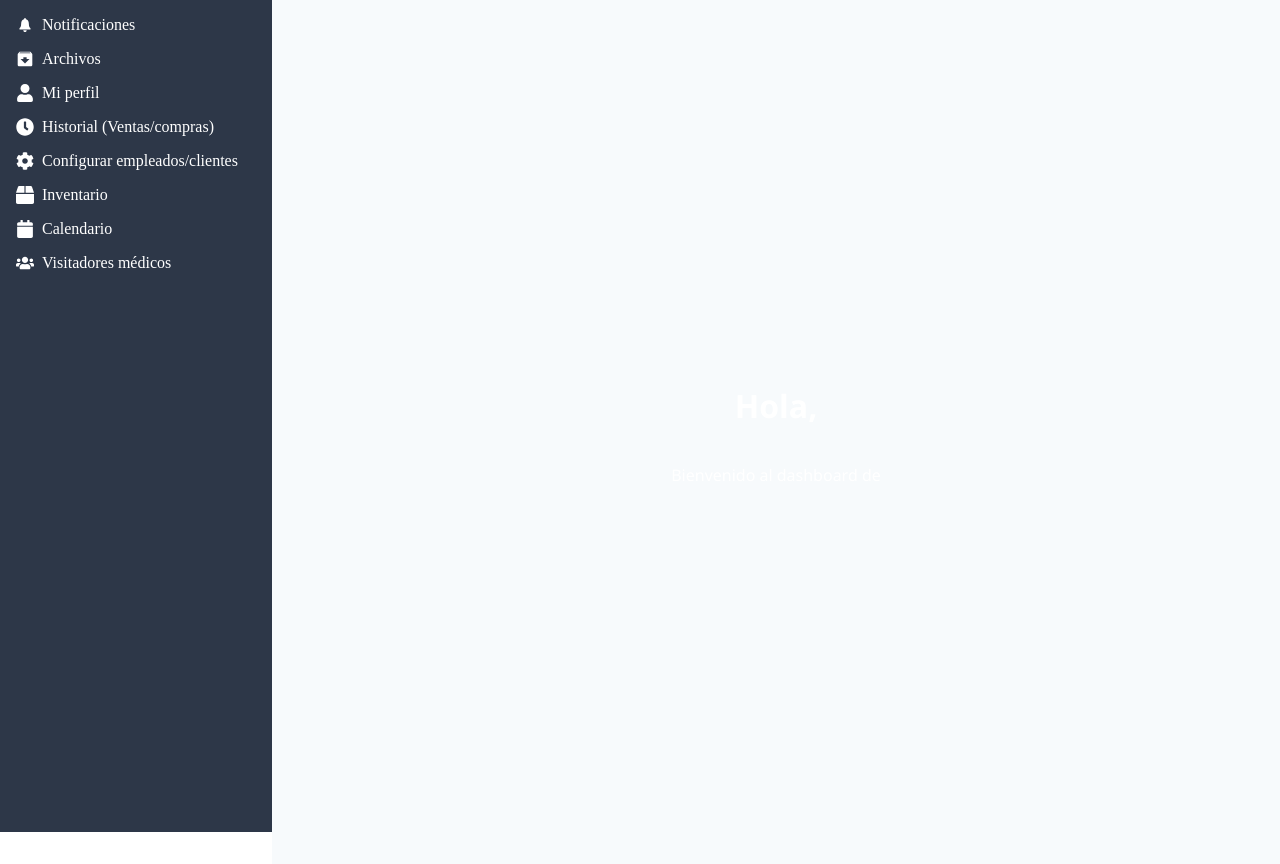
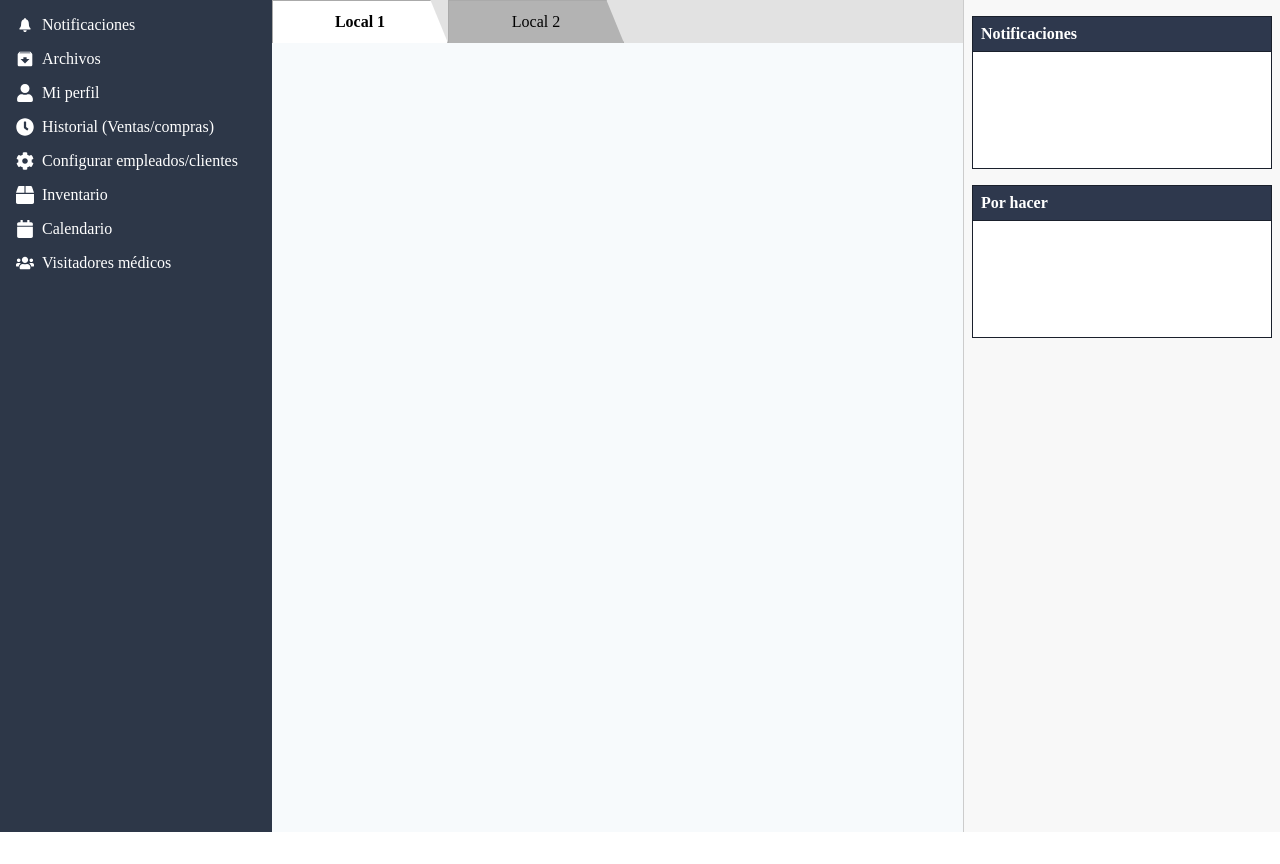
Before and after one commit to DufreyM/ERP-frontend, a React (Vite) app: page /admin/dashboard in a window 1280 px wide. After the commit the page ends 832 px from the top, so only its background shows below. Built offline with nearby package versions, Linux system fonts and the light colour scheme; no server answers; the HTML template or start-up script is replaced by a standard one.

Commit message:
Fixed 'por hacer' and 'notificaciones'

```diff
--- /dev/null
+++ b/src/Screens/dashboard/admin/Dashboard.css
@@ -0,0 +1,25 @@
+.panel-container {
+    display: flex;
+    gap: 2rem;
+    justify-content: flex-end;
+    padding: 2rem;
+}
+
+.panel-box {
+    background-color: white;
+    border: 1px solid #ccc;
+    border-radius: 10px;
+    padding: 1rem;
+    width: 300px;
+}
+
+.panel-inner {
+    background-color: #2e384d;
+    color: white;
+    border-radius: 8px;
+    padding: 1rem;
+}
+
+.panel-inner h3 {
+    margin-top: 0;
+}
--- a/src/Screens/dashboard/admin/Dashboard.jsx
+++ b/src/Screens/dashboard/admin/Dashboard.jsx
@@ -1,14 +1,34 @@
-import { useLocation } from 'react-router-dom';
-import styles from './Dashboard.module.css';
+import { useState } from 'react';
+import TabsLocales from '../../../components/TabsLocales/TabsLocales';
+import './Dashboard.css';
 
 const Dashboard = () => {
-    const location = useLocation();
-    const { usuario, rol_id } = location.state || {};
+    const [selectedLocal, setSelectedLocal] = useState(0);
+
+    const locales = ['Local 1', 'Local 2'];
+
+    const dataLocales = [
+        {
+            nombre: 'Local 1',
+            notificaciones: ['Notif 1', 'Notif 2'],
+            tareas: ['Tarea A', 'Tarea B']
+        },
+        {
+            nombre: 'Local 2',
+            notificaciones: ['Notif 3', 'Notif 4'],
+            tareas: ['Tarea C', 'Tarea D']
+        }
+    ];
+
+    const localActual = dataLocales[selectedLocal];
 
     return (
-        <div className={`${styles.container} ${styles[rol_id]}`}>
-            <h1>Hola, {usuario}</h1>
-            <p>Bienvenido al dashboard de {rol_id}</p>
+        <div>
+            <TabsLocales
+                locales={locales}
+                selectedLocal={selectedLocal}
+                onSelect={setSelectedLocal}
+            />
         </div>
     );
 };
--- a/src/Screens/dashboard/admin/Dashboard.module.css
+++ /dev/null
@@ -1,30 +0,0 @@
-.container {
-    display: flex;
-    flex-direction: column;
-    align-items: center;
-    justify-content: center;
-    height: 100vh;
-    font-family: 'Segoe UI', sans-serif;
-    color: white;
-}
-
-/* Colores distintivos por rol */
-.admin {
-    background-color: #5a60a5; /* Azul para Admin */
-}
-
-.dependienta {
-    background-color: #ffcc00; /* Amarillo para Dependienta */
-}
-
-.visitador {
-    background-color: #ff5733; /* Naranja para Visitador */
-}
-
-.contador {
-    background-color: #33cc99; /* Verde para Contador */
-}
-
-.usuario {
-    background-color: #cccccc; /* Gris para Usuario genérico */
-}
--- /dev/null
+++ b/src/components/RightPanel/RightPanel.css
@@ -0,0 +1,28 @@
+.right-panel {
+  width: 300px;
+  background-color: #f8f8f8;
+  border-left: 1px solid #ccc;
+  display: flex;
+  flex-direction: column;
+  justify-content: start;
+  padding: 1rem 0.5rem;
+}
+
+.panel-section {
+  border: 1px solid #1a202c;
+  margin-bottom: 1rem;
+  background-color: white;
+}
+
+.panel-header {
+  background-color: #2e384d;
+  color: white;
+  padding: 0.5rem;
+  font-weight: bold;
+  border-bottom: 1px solid #1a202c;
+}
+
+.panel-content {
+  padding: 0.5rem;
+  min-height: 100px;
+}
--- /dev/null
+++ b/src/components/RightPanel/RightPanel.jsx
@@ -0,0 +1,18 @@
+import './RightPanel.css';
+
+const RightPanel = () => {
+    return (
+        <div className="right-panel">
+            <div className="panel-section">
+                <div className="panel-header">Notificaciones</div>
+                <div className="panel-content"></div>
+            </div>
+            <div className="panel-section">
+                <div className="panel-header">Por hacer</div>
+                <div className="panel-content"></div>
+            </div>
+        </div>
+    );
+};
+
+export default RightPanel;
--- /dev/null
+++ b/src/components/TabsLocales/TabsLocales.css
@@ -0,0 +1,36 @@
+.tabs-container {
+    background-color: #e2e2e2;
+    width: 100%;
+    padding: 0;
+    margin: 0;
+    position: sticky;
+    top: 0;
+    z-index: 10;
+}
+
+.tabs-locales {
+    display: flex;
+    max-width: 600px;
+}
+
+.tab {
+    width: 150px;
+    padding: 0.75rem;
+    text-align: center;
+    cursor: pointer;
+    background-color: #b3b3b3;
+    clip-path: polygon(0 0, 90% 0, 100% 100%, 0% 100%);
+    transition: background-color 0.3s;
+    font-weight: 500;
+    color: black;
+    border: 1px solid #aaa;
+    border-bottom: none;
+}
+
+.tab.active {
+    background-color: white;
+    font-weight: bold;
+    z-index: 2;
+    border: 1px solid #aaa;
+    border-bottom: none;
+}
--- /dev/null
+++ b/src/components/TabsLocales/TabsLocales.jsx
@@ -0,0 +1,21 @@
+import './TabsLocales.css';
+
+const TabsLocales = ({ locales, selectedLocal, onSelect }) => {
+    return (
+        <div className="tabs-container">
+            <div className="tabs-locales">
+                {locales.map((local, index) => (
+                    <div
+                        key={index}
+                        className={`tab ${selectedLocal === index ? 'active' : ''}`}
+                        onClick={() => onSelect(index)}
+                    >
+                        {local}
+                    </div>
+                ))}
+            </div>
+        </div>
+    );
+};
+
+export default TabsLocales;
--- a/src/layouts/AdminLayout.css
+++ b/src/layouts/AdminLayout.css
@@ -5,6 +5,5 @@
 
 .admin-content {
   flex: 1;
-  padding: 2rem;
   background-color: #f7fafc;
 }
--- a/src/layouts/AdminLayout.jsx
+++ b/src/layouts/AdminLayout.jsx
@@ -1,5 +1,6 @@
 import { Outlet } from "react-router-dom";
 import Navbar from '../components/Navbar/Navbar.jsx';
+import RightPanel from "../components/RightPanel/RightPanel.jsx";
 import "./AdminLayout.css";
 
 import { IoIosNotifications } from "react-icons/io";
@@ -24,6 +25,7 @@ export default function AdminLayout() {
       <main className="admin-content">
         <Outlet />
       </main>
+      <RightPanel />
     </div>
   );
 }
```
